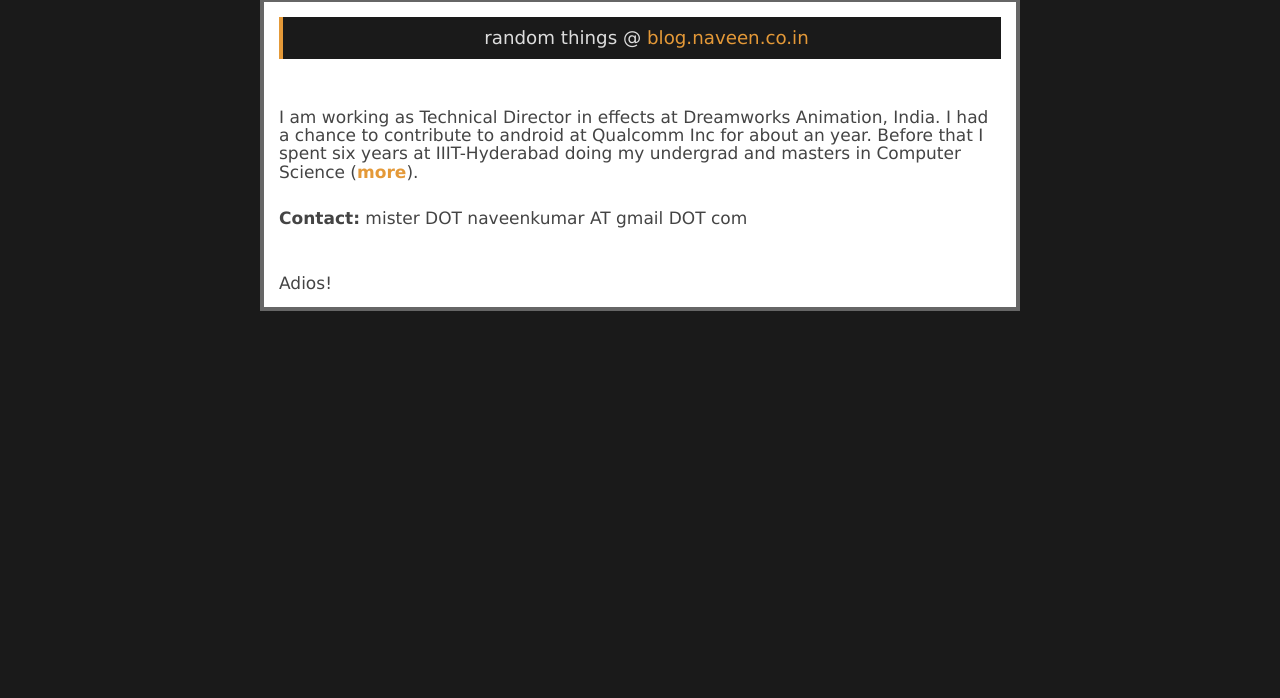
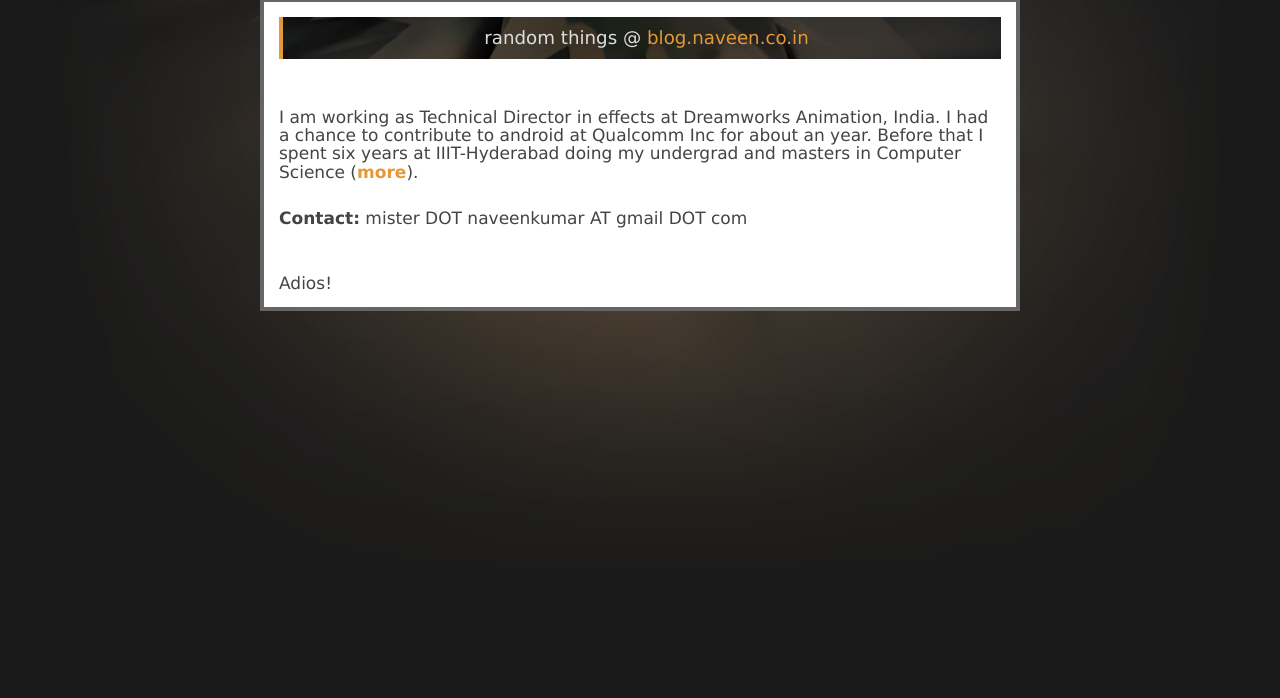
Before and after one commit to bnaveenkr/bnaveenkr.github.io, a plain HTML site: page index.html in a window 1280 px wide. Shown: the part 102-800 px from the top of the page. Drawn offline with Linux system fonts and the light colour scheme.

Commit message:
Fix image paths

```diff
--- a/css/single.css
+++ b/css/single.css
@@ -1,6 +1,6 @@
 
 /* Main containers */
-body {padding:0; margin:0; font:76% verdana,tahoma,sans-serif; background:#1a1a1a url(images/bodybg.jpg) top center no-repeat; color:#444; border-top:4px solid #444; text-align:center; line-height:1.5em;}
+body {padding:0; margin:0; font:76% verdana,tahoma,sans-serif; background:#1a1a1a url(/images/bodybg.jpg) top center no-repeat; color:#444; border-top:4px solid #444; text-align:center; line-height:1.5em;}
 #wrap {width:760px; text-align:center; margin:0 auto;}
 #maincontent {background:#fff; text-align:left; border:4px solid #666; padding:15px 15px 5px 15px; margin:0 0 15px 0;}
 
@@ -11,7 +11,7 @@ a img {border:0;}
 h1 {margin:15px auto 10px auto; padding:0; font-size:2.6em; color:#eee; letter-spacing:-2px; line-height:1.2em;}
 h1 a {color:#eee; font-weight:700; text-decoration:none;}
 h1 a:hover {color:#fff; text-decoration:none;}
-h2 {margin:0 0 12px 0; padding:12px 6px 12px 15px; background:#1a1a1a url(./images/bodybg.jpg) top center no-repeat; border-left:4px solid #e49938; color:#ddd; font-size:1.5em; font-weight:400;}
+h2 {margin:0 0 12px 0; padding:12px 6px 12px 15px; background:#1a1a1a url(/images/bodybg.jpg) top center no-repeat; border-left:4px solid #e49938; color:#ddd; font-size:1.5em; font-weight:400;}
 h2 a {font-weight:400;}
 h3 {font-size:1.4em; font-weight:400; margin:0 0 10px 0;}
 p {margin:0 0 15px 0;}
```
